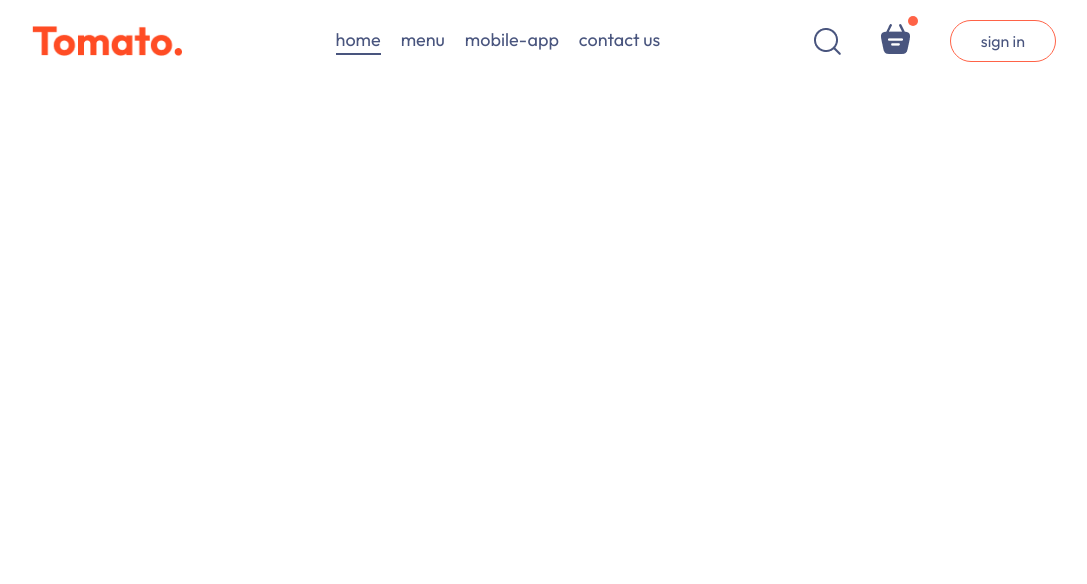
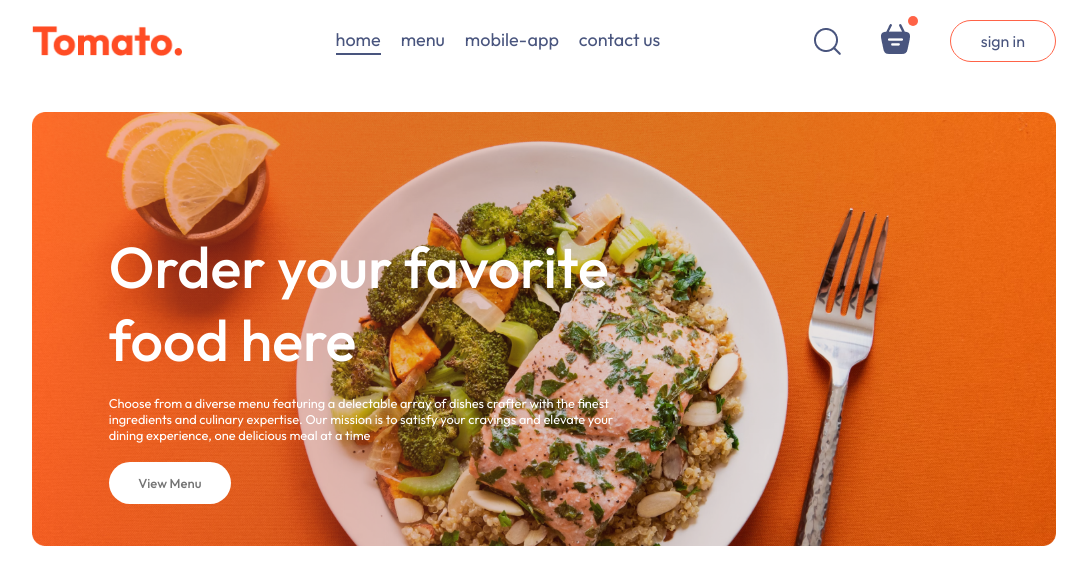
Before and after one commit to albionmorina/food-delivery-app, a React (Vite) app in the folder frontend/: page / in a window 1280 px wide. Shown: the top 584 px of the page, without its empty margins (96-1183 px from the left). Built offline with nearby package versions, Linux system fonts and the light colour scheme.

Commit message:
fixing the banner animation

```diff
--- /dev/null
+++ b/frontend/src/components/Header/Header.css
@@ -0,0 +1,41 @@
+.header{
+    height: 34vw;
+    margin: 30px auto;
+    background: url('/header_img.png') no-repeat;
+    background-size: contain;
+    position: relative;
+}
+
+.header-content{
+    position: absolute;
+    display: flex;
+    flex-direction: column;
+    align-items: start;
+    gap: 1.5vw;
+    max-width: 50%;
+    bottom: 10%;
+    left: 6vw;
+    animation: fadeIn 3s;
+}
+
+.header-content h2{
+    font-weight: 500;
+    color: white;
+    font-size: max(4.5vw, 22px);
+
+}
+
+.header-content p{
+    color: white;
+    font-size: 1vw;
+}
+
+.header-content button{
+    border: none;
+    color: #747474;
+    font-weight: 500;
+    padding: 1vw 2.3vw;
+    background-color: white;
+    font-size: max(1vw, 13px);
+    border-radius: 50px;
+}
--- /dev/null
+++ b/frontend/src/components/Header/Header.jsx
@@ -0,0 +1,16 @@
+import React from 'react'
+import './Header.css'
+
+const Header = () => {
+  return (
+    <div className='header'>
+        <div className="header-content">
+            <h2>Order your favorite food here</h2>
+            <p>Choose from a diverse menu featuring a delectable array of dishes crafter with the finest ingredients and culinary expertise. Our mission is to satisfy your cravings and elevate your dining experience, one delicious meal at a time</p>
+            <button>View Menu</button>
+        </div>
+    </div>
+  )
+}
+
+export default Header
--- a/frontend/src/index.css
+++ b/frontend/src/index.css
@@ -19,3 +19,8 @@ a{
   width: 80%;
   margin: auto;
 }
+
+@keyframes fadeIn{
+  0%{opacity: 0;}
+  100%{opacity: 1;}
+}
--- a/frontend/src/pages/Home/Home.jsx
+++ b/frontend/src/pages/Home/Home.jsx
@@ -1,9 +1,10 @@
 import React from 'react'
 import './Home.css'
+import Header from '../../components/Header/Header'
 const Home = () => {
   return (
     <div>
-
+        <Header/>
     </div>
   )
 }
```
Also changed, not shown: frontend/public/header_img.png (added).
